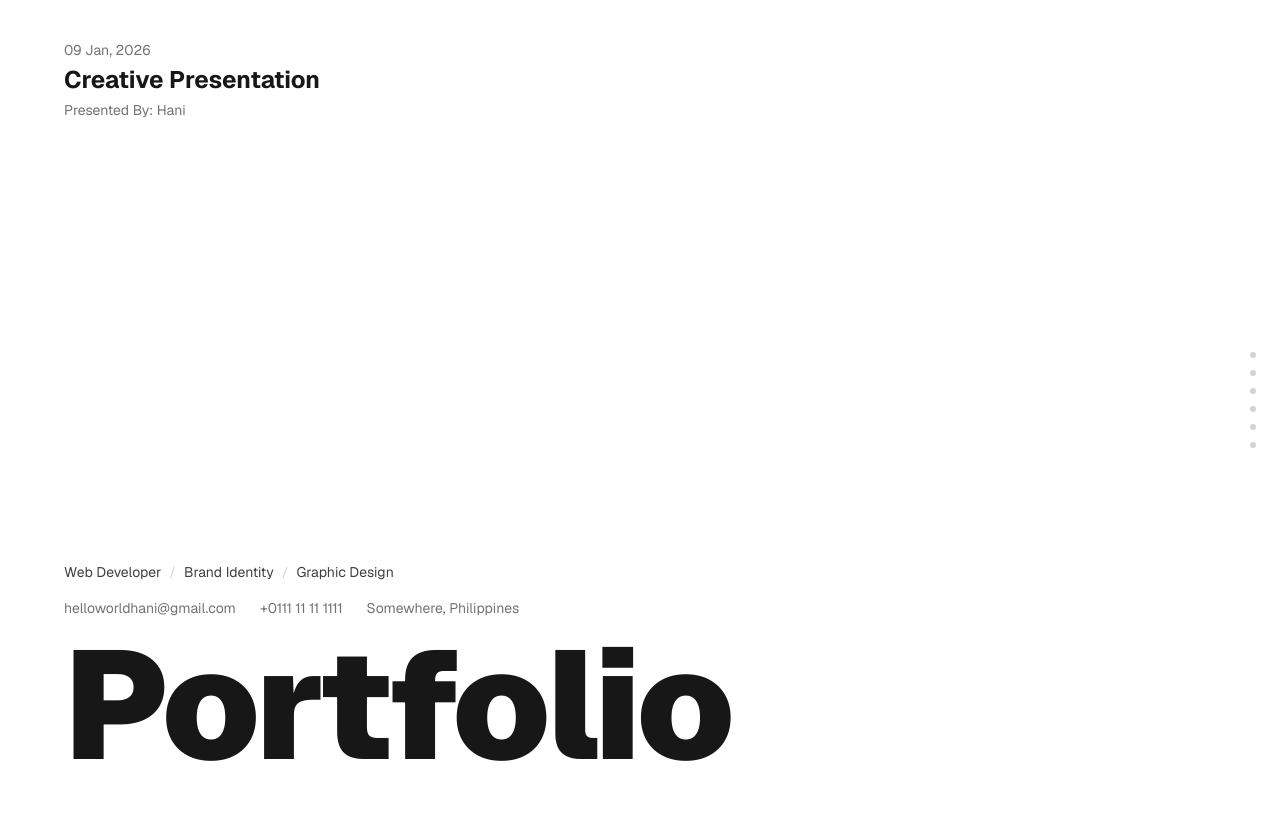
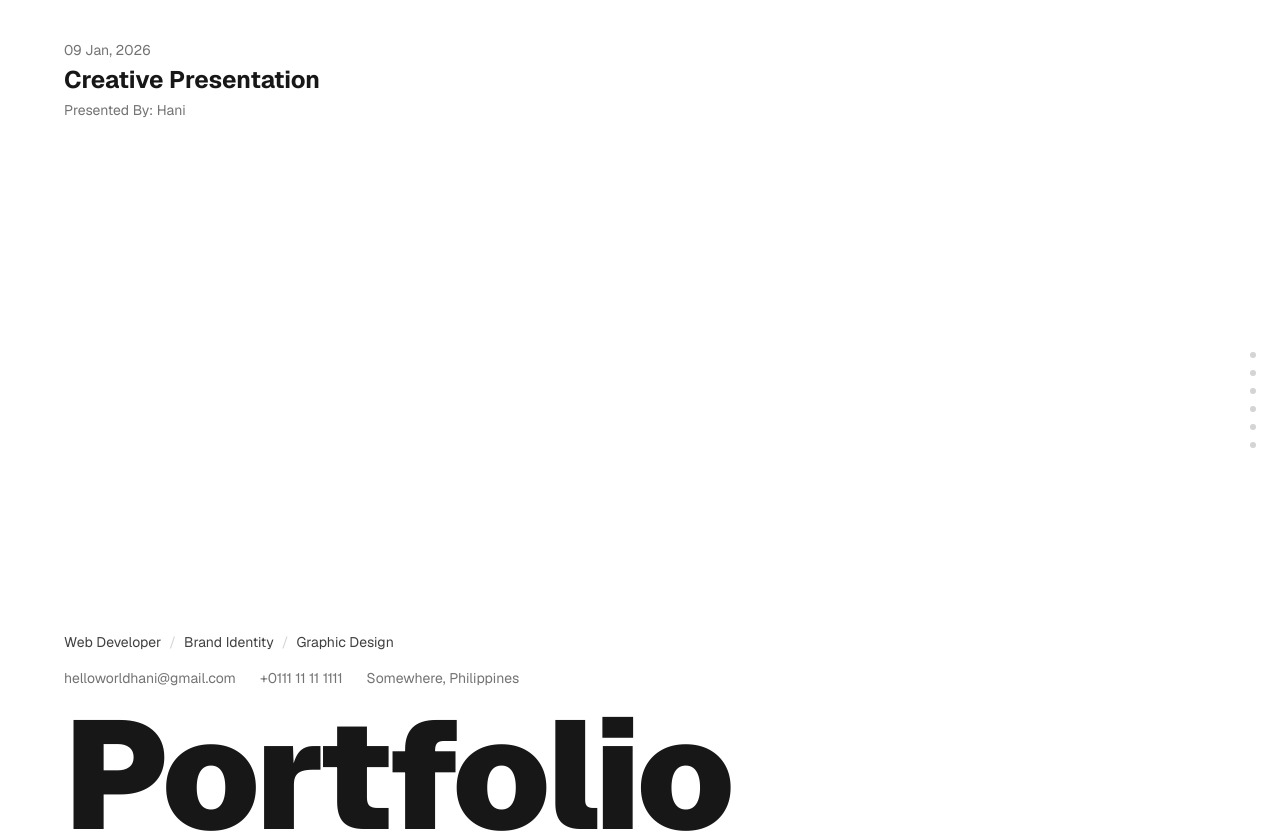
Before and after one commit to helloworldhani/helloworldhani-portfolio, a Next.js app: page / in a window 1280 px wide. Shown: the top 833 px of the page. Built offline with nearby package versions, Linux system fonts and the light colour scheme.

Commit message:
feat: removed some space in the portfolio text

```diff
--- a/app/page.tsx
+++ b/app/page.tsx
@@ -190,7 +190,7 @@ function CoverSlide() {
       </h1>
       <p className="text-xs sm:text-sm text-neutral-500 mt-1">Presented By: Hani</p>
 
-      <div className="flex-1" />
+      <div className="py-64" />
 
       <div className="flex flex-col gap-4 mb-6">
         <div className="flex flex-wrap items-center gap-2 text-xs sm:text-sm text-neutral-700">
```
